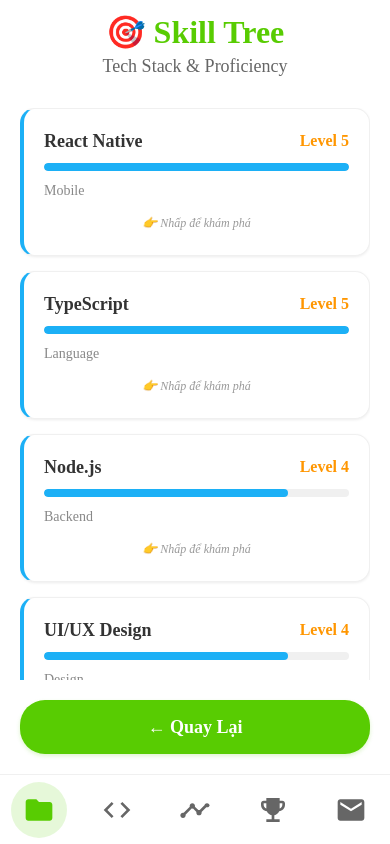
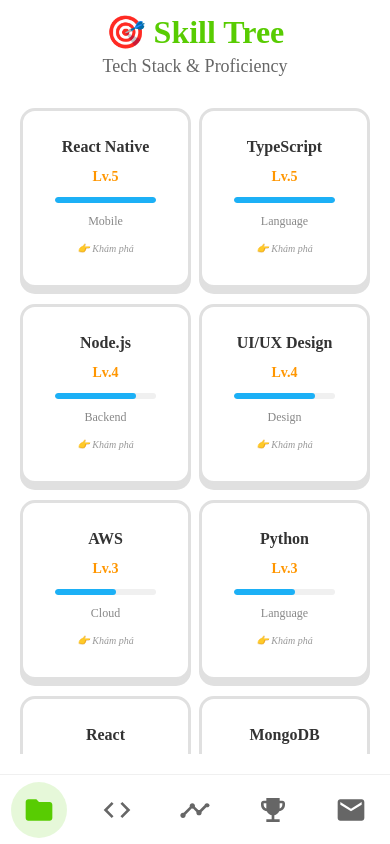
Before and after one commit to naphucco/GamifiedApp, a React Native app: screen /MainApp in a window 390 px wide. Built offline with nearby package versions, Linux system fonts and the light colour scheme.

Commit message:
Update layout of skill tree screen

```diff
--- /dev/null
+++ b/src/components/ui/CustomCard.tsx
@@ -0,0 +1,126 @@
+import React, { useRef, ReactNode } from 'react';
+import { TouchableOpacity, Animated, StyleSheet, View } from 'react-native';
+
+interface CustomCardProps {
+  children: ReactNode;
+  onPress: () => void;
+  backgroundColor: string;
+  shadowColor?: string;
+  borderColor?: string;
+  disabled?: boolean;
+  borderRadius?: number;
+  translateY?: number;
+}
+
+// Giá trị mặc định
+const DEFAULT_TRANSLATE_Y = 8;
+const DEFAULT_BORDER_RADIUS = 16;
+const DEFAULT_BORDER_WIDTH = 3;
+
+export const CustomCard: React.FC<CustomCardProps> = ({
+  children,
+  onPress,
+  backgroundColor,
+  shadowColor,
+  borderColor,
+  disabled = false,
+  borderRadius = DEFAULT_BORDER_RADIUS,
+  translateY = DEFAULT_TRANSLATE_Y,
+}) => {
+  const translateYAnim = useRef(new Animated.Value(0)).current;
+
+  // Nếu không có shadowColor tùy chỉnh, sử dụng backgroundColor
+  const finalShadowColor = shadowColor || backgroundColor;
+  // Nếu không có borderColor tùy chỉnh, sử dụng backgroundColor
+  const finalBorderColor = borderColor || backgroundColor;
+
+  const handlePressIn = () => {
+    Animated.spring(translateYAnim, {
+      toValue: translateY,
+      friction: 5,
+      useNativeDriver: true,
+    }).start();
+  };
+
+  const handlePressOut = () => {
+    Animated.spring(translateYAnim, {
+      toValue: 0,
+      friction: 5,
+      useNativeDriver: true,
+    }).start();
+  };
+
+  const handlePress = () => {
+    onPress?.();
+  };
+
+  return (
+    <View style={styles.buttonContainer}>
+      {/* Shadow layer */}
+      {!disabled && (
+        <View
+          style={[
+            styles.dynamicShadowLayer,
+            {
+              top: translateY,
+              backgroundColor: finalShadowColor,
+              borderRadius: borderRadius,
+            }
+          ]}
+        />
+      )}
+
+      {/* Main button với animation */}
+      <Animated.View
+        style={{
+          transform: [{ translateY: translateYAnim }]
+        }}
+      >
+        <TouchableOpacity
+          style={[
+            styles.baseButton,
+            {
+              backgroundColor: backgroundColor,
+              borderColor: finalBorderColor,
+              borderWidth: DEFAULT_BORDER_WIDTH,
+              borderRadius: borderRadius,
+            },
+            disabled && styles.disabledButton
+          ]}
+          onPressIn={handlePressIn}
+          onPressOut={handlePressOut}
+          onPress={handlePress}
+          activeOpacity={0.9}
+          disabled={disabled}
+        >
+          {children}
+        </TouchableOpacity>
+      </Animated.View>
+    </View>
+  );
+};
+
+const styles = StyleSheet.create({
+  buttonContainer: {
+    position: 'relative'
+  },
+  dynamicShadowLayer: {
+    position: 'absolute',
+    left: 0,
+    right: 0,
+    height: '100%',
+  },
+  baseButton: {
+    paddingHorizontal: 24,
+    paddingVertical: 16,
+    alignItems: 'center',
+    justifyContent: 'center',
+    position: 'relative',
+    zIndex: 1,
+  },
+  disabledButton: {
+    backgroundColor: '#cccccc',
+    borderWidth: 4,
+    borderColor: '#cccccc',
+  },
+});
--- a/src/screens/SkillTreeScreen.tsx
+++ b/src/screens/SkillTreeScreen.tsx
@@ -1,52 +1,59 @@
 import { useNavigation } from '@react-navigation/native';
-import React, { useEffect } from 'react'; // Thêm useEffect
-import { View, TouchableOpacity, StyleSheet, ScrollView } from 'react-native';
-import { gameState } from '../game/GameState'; // Thêm import
+import React, { useEffect } from 'react';
+import { View, StyleSheet, ScrollView, Dimensions } from 'react-native';
+import { gameState } from '../game/GameState';
 import { Text } from '../components/ui/StyledText';
 import { withScreenTransition } from '../components/game/ScreenTransition';
+import { CustomCard } from '../components/ui/CustomCard';
+
+const { width: screenWidth } = Dimensions.get('window');
+const CARD_MARGIN = 8;
+const CARD_WIDTH = (screenWidth - 40 - CARD_MARGIN) / 2;
 
 const SkillTreeComponent = () => {
-  const navigation = useNavigation<any>();
-
   const skills = [
-    { id: 'react_native', name: 'React Native', level: 5, category: 'Mobile' }, // ĐỔI id THÀNH string
+    { id: 'react_native', name: 'React Native', level: 5, category: 'Mobile' },
     { id: 'typescript', name: 'TypeScript', level: 5, category: 'Language' },
     { id: 'nodejs', name: 'Node.js', level: 4, category: 'Backend' },
     { id: 'ui_ux', name: 'UI/UX Design', level: 4, category: 'Design' },
     { id: 'aws', name: 'AWS', level: 3, category: 'Cloud' },
     { id: 'python', name: 'Python', level: 3, category: 'Language' },
+    { id: 'react', name: 'React', level: 4, category: 'Frontend' },
+    { id: 'mongodb', name: 'MongoDB', level: 3, category: 'Database' },
   ];
 
-  // THÊM: Track khi vào screen
   useEffect(() => {
-    gameState.trackExperienceView(); // Track khi vào Skill Tree screen
+    gameState.trackExperienceView();
   }, []);
 
-  // THÊM: Track khi click vào skill
   const handleSkillView = (skillId: string) => {
-    gameState.trackSkillView(skillId); // Track khi user xem skill
+    gameState.trackSkillView(skillId);
   };
 
-  const handleBack = () => {
-    navigation.goBack();
-  };
-
-  return (
-    <View style={styles.container}>
-      <Text style={styles.title}>🎯 Skill Tree</Text>
-      <Text style={styles.subtitle}>Tech Stack & Proficiency</Text>
-
-      <ScrollView style={styles.skillsContainer}>
-        {skills.map(skill => (
-          <TouchableOpacity
+  const renderSkillRows = () => {
+    const rows = [];
+    for (let i = 0; i < skills.length; i += 2) {
+      const rowSkills = skills.slice(i, i + 2);
+      rows.push(
+        <View key={i} style={styles.skillRow}>
+          {rowSkills.map(skill => (
+            <View key={skill.id} style={styles.skillCard}>
+              <CustomCard
                 key={skill.id}
-            style={styles.skillCard}
+                backgroundColor="#ffffff"
+                borderColor="#e0e0e0"
+                shadowColor="#e0e0e0"
+                borderRadius={15}
+                translateY={6}
                 onPress={() => handleSkillView(skill.id)}
               >
+                <View style={styles.skillCardContent}>
                   <View style={styles.skillHeader}>
-              <Text style={styles.skillName}>{skill.name}</Text>
-              <Text style={styles.skillLevel}>Level {skill.level}</Text>
+                    <Text style={styles.skillName} numberOfLines={1}>
+                      {skill.name}
+                    </Text>
                   </View>
+                  <Text style={styles.skillLevel}>Lv.{skill.level}</Text>
                   <View style={styles.progressBar}>
                     <View
                       style={[
@@ -55,17 +62,32 @@
                       ]}
                     />
                   </View>
-            <Text style={styles.skillCategory}>{skill.category}</Text>
+                  <Text style={styles.skillCategory} numberOfLines={1}>
+                    {skill.category}
+                  </Text>
+                  <Text style={styles.viewHint}>👉 Khám phá</Text>
+                </View>
+              </CustomCard>
+            </View>
+          ))}
+          {rowSkills.length === 1 && <View style={styles.placeholderCard} />}
+        </View>
+      );
+    }
+    return rows;
+  };
 
-            {/* THÊM: Hint để user biết click tracking */}
-            <Text style={styles.viewHint}>👉 Nhấp để khám phá</Text>
-          </TouchableOpacity>
-        ))}
+  return (
+    <View style={styles.container}>
+      <Text style={styles.title}>🎯 Skill Tree</Text>
+      <Text style={styles.subtitle}>Tech Stack & Proficiency</Text>
+
+      <ScrollView
+        style={styles.skillsContainer}
+        showsVerticalScrollIndicator={false}
+      >
+        {renderSkillRows()}
       </ScrollView>
-
-      <TouchableOpacity style={styles.backButton} onPress={handleBack}>
-        <Text style={styles.backButtonText}>← Quay Lại</Text>
-      </TouchableOpacity>
     </View>
   );
 };
@@ -81,88 +103,76 @@
   title: {
     fontSize: 32,
     fontWeight: 'bold',
-    color: '#58cc02', // Xanh lá Duolingo
+    color: '#58cc02',
     textAlign: 'center',
     marginBottom: 10,
   },
   subtitle: {
     fontSize: 18,
-    color: '#666666', // Xám dịu
+    color: '#666666',
     textAlign: 'center',
     marginBottom: 30,
   },
   skillsContainer: {
     flex: 1,
   },
+  skillRow: {
+    flexDirection: 'row',
+    justifyContent: 'space-between',
+    marginBottom: 16,
+  },
   skillCard: {
-    backgroundColor: '#ffffff', // Nền trắng
-    padding: 20,
-    borderRadius: 15,
-    marginBottom: 15,
-    borderLeftWidth: 4,
-    borderLeftColor: '#1cb0f6', // Xanh dương Duolingo
-    borderWidth: 1,
-    borderColor: '#f0f0f0', // Viền xám rất nhạt
-    shadowColor: '#000',
-    shadowOffset: { width: 0, height: 1 },
-    shadowOpacity: 0.08,
-    shadowRadius: 3,
-    elevation: 2,
+    width: CARD_WIDTH,
+    marginBottom: 0, // Override marginBottom mặc định từ buttonContainer
+  },
+  skillCardContent: {
+    width: '100%',
+    padding: 8,
+    alignItems: 'center',
   },
   skillHeader: {
-    flexDirection: 'row',
-    justifyContent: 'space-between',
-    alignItems: 'center',
-    marginBottom: 10,
+    width: '100%',
+    marginBottom: 6,
   },
   skillName: {
-    fontSize: 18,
+    fontSize: 16,
     fontWeight: 'bold',
-    color: '#333333', // Đen nhẹ
+    color: '#333333',
+    textAlign: 'center',
   },
   skillLevel: {
-    fontSize: 16,
-    color: '#ff9600', // Cam Duolingo
+    fontSize: 14,
+    color: '#ff9600',
     fontWeight: '600',
+    marginBottom: 8,
+    textAlign: 'center',
   },
   progressBar: {
-    height: 8,
-    backgroundColor: '#f0f0f0', // Xám rất nhạt
-    borderRadius: 4,
-    marginBottom: 8,
+    height: 6,
+    width: '100%',
+    backgroundColor: '#f0f0f0',
+    borderRadius: 3,
+    marginBottom: 6,
     overflow: 'hidden',
   },
   progressFill: {
     height: '100%',
-    backgroundColor: '#1cb0f6', // Xanh dương Duolingo
-    borderRadius: 4,
+    backgroundColor: '#1cb0f6',
+    borderRadius: 3,
   },
   skillCategory: {
-    fontSize: 14,
-    color: '#888888', // Xám trung bình
+    fontSize: 12,
+    color: '#888888',
+    textAlign: 'center',
+    marginBottom: 4,
   },
   viewHint: {
-    fontSize: 12,
-    color: '#999999', // Xám nhạt
+    fontSize: 10,
+    color: '#999999',
     fontStyle: 'italic',
-    marginTop: 8,
     textAlign: 'center',
   },
-  backButton: {
-    backgroundColor: '#58cc02', // Xanh lá Duolingo
-    padding: 15,
-    borderRadius: 25,
-    alignItems: 'center',
-    marginTop: 20,
-    shadowColor: '#58cc02',
-    shadowOffset: { width: 0, height: 2 },
-    shadowOpacity: 0.2,
-    shadowRadius: 4,
-    elevation: 3,
-  },
-  backButtonText: {
-    color: '#ffffff',
-    fontSize: 18,
-    fontWeight: '600',
+  placeholderCard: {
+    width: CARD_WIDTH,
   },
 });
```
Lines whose indentation alone changed are shown as unchanged.
